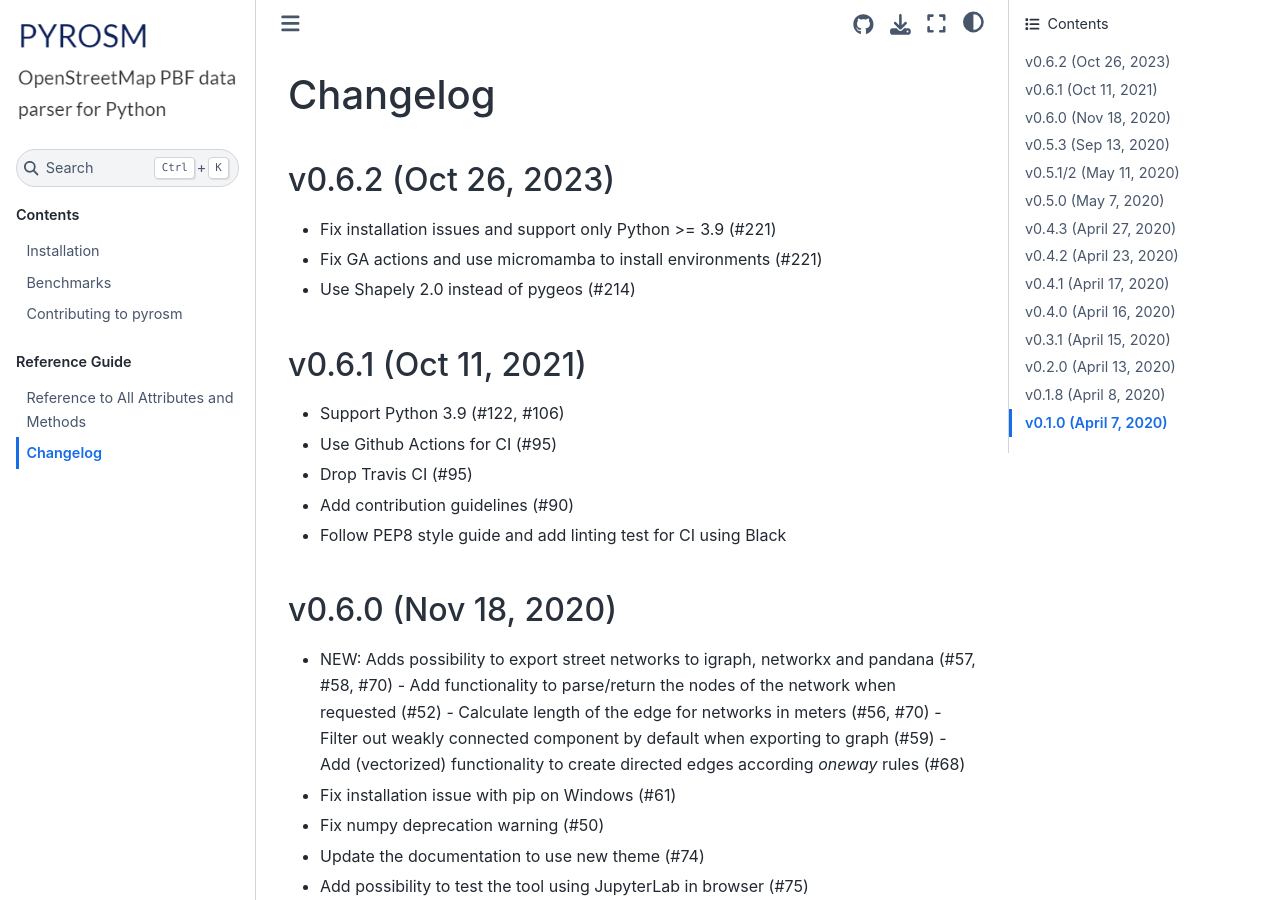
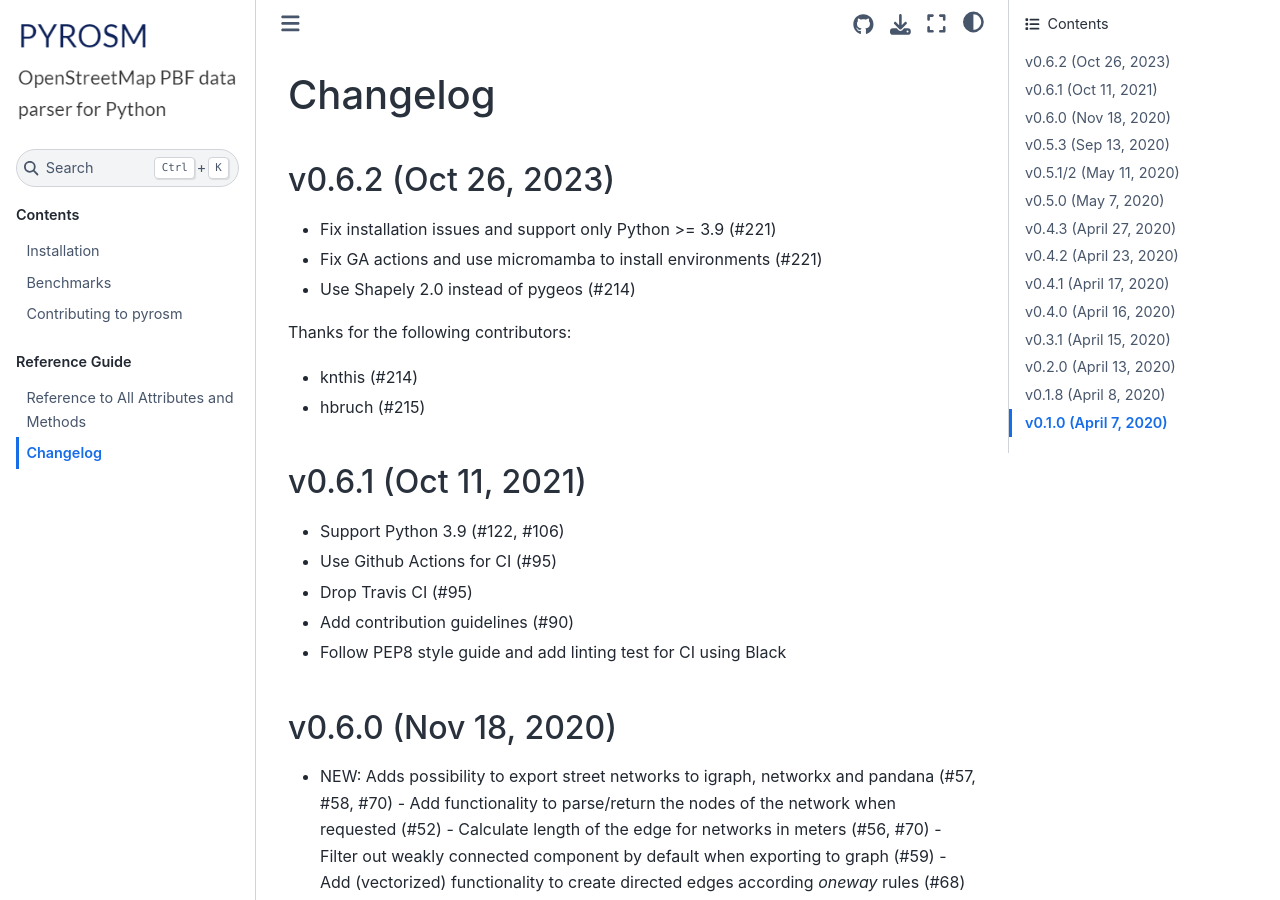
Before and after one commit to pyrosm/pyrosm, a Sphinx documentation site: the page built from docs/changelog.rst, in a window 1280 px wide and 900 px high. Built offline with Sphinx 7.4.7 and the Sphinx Book theme 1.1.4, drawn with Linux system fonts in a browser that asks for light colours; pages that are not in the unit, such as notebooks, are missing from menus.

Commit message:
Update contributors

```diff
--- a/docs/changelog.rst
+++ b/docs/changelog.rst
@@ -7,6 +7,12 @@ v0.6.2 (Oct 26, 2023)
 - Fix installation issues and support only Python >= 3.9 (#221)
 - Fix GA actions and use micromamba to install environments (#221)
 - Use Shapely 2.0 instead of pygeos (#214)
+
+Thanks for the following contributors:
+
+- knthis (#214)
+- hbruch (#215)
+
 
 v0.6.1 (Oct 11, 2021)
 ---------------------
```
Also changed, not shown: CHANGELOG.md (+6 -0 lines).
